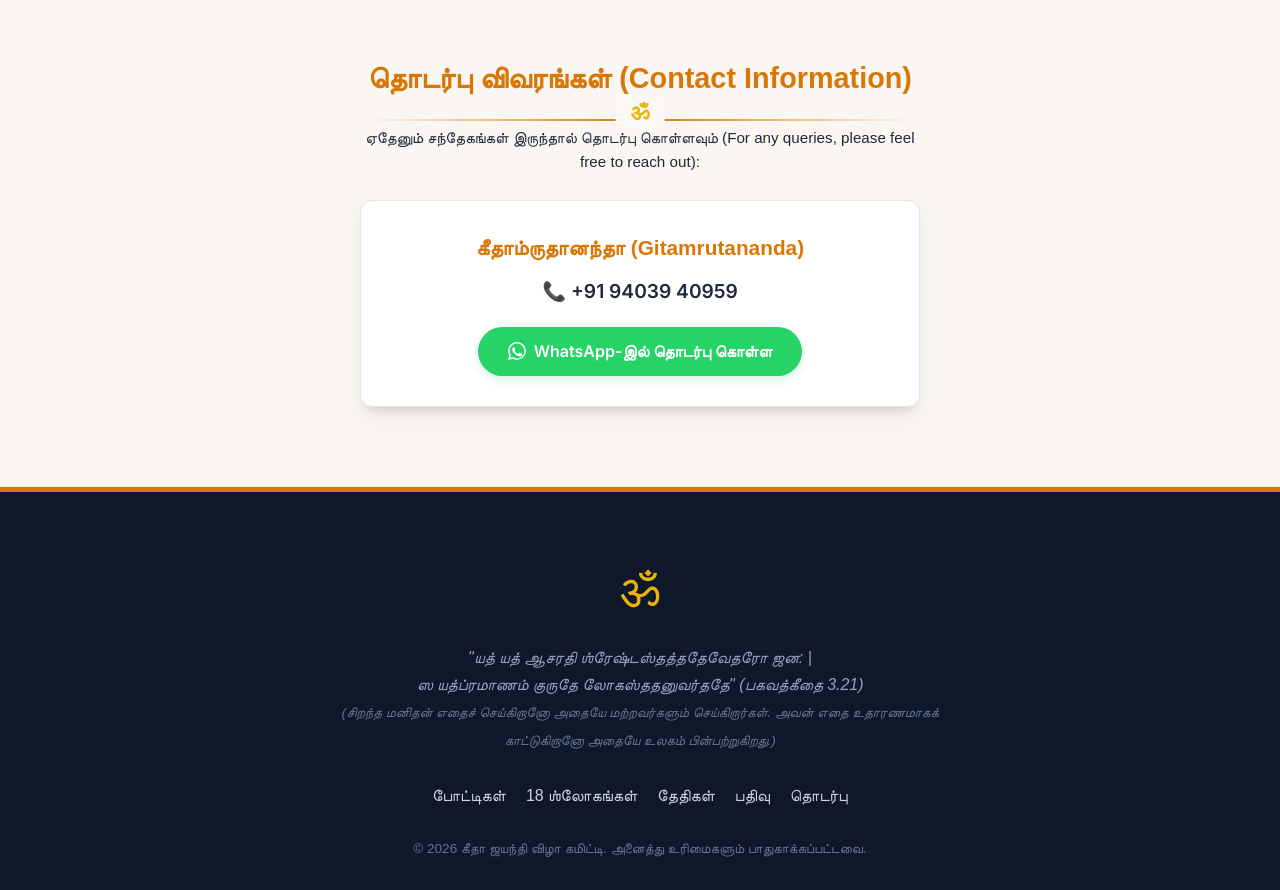
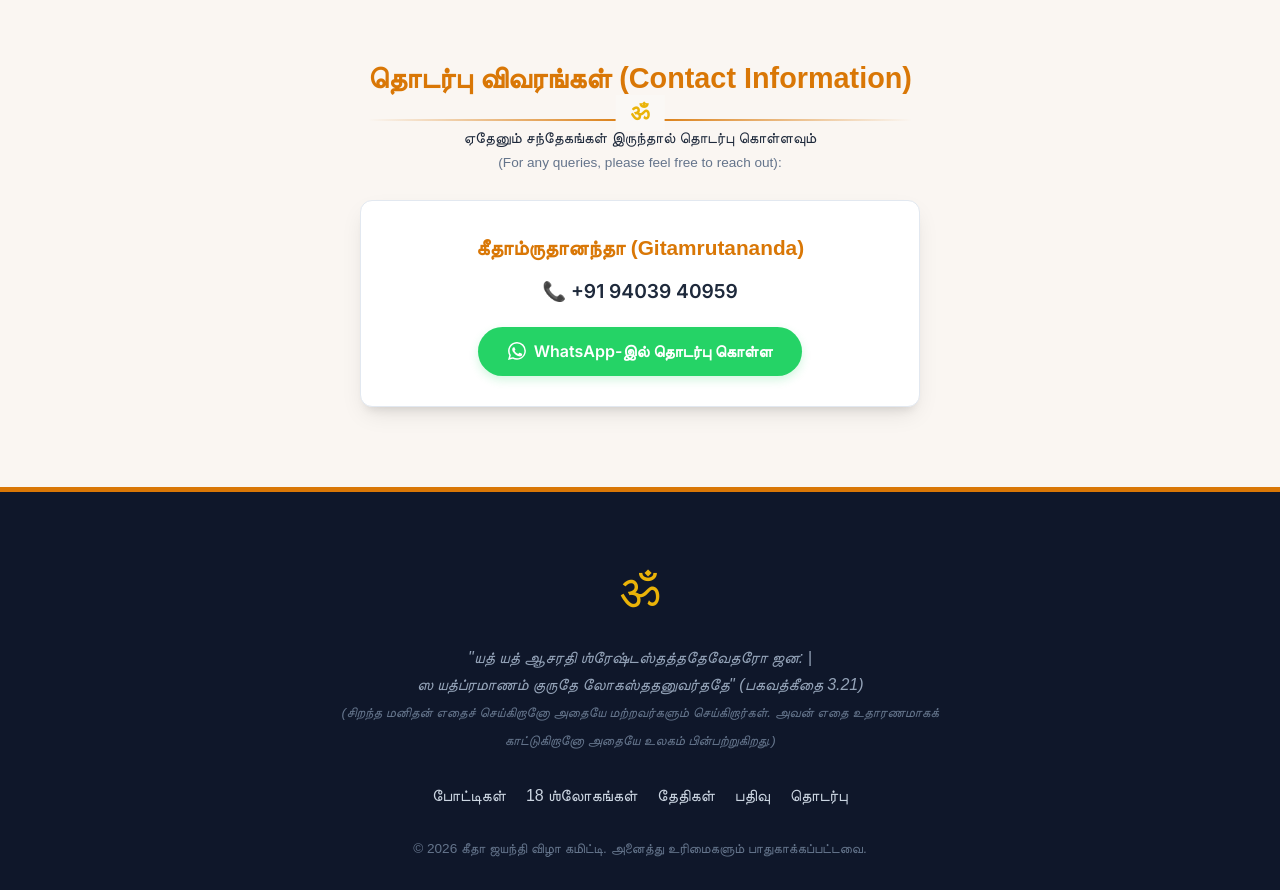
Before and after one commit to karmayogabg/gitajayanthi2026, a plain HTML site: page index.html in a window 1280 px wide. Shown: the part 5900-6790 px from the top of the page. Drawn offline with Linux system fonts and the light colour scheme; a web font is replaced by a local one.

Commit message:
Bring English contact queries description to the next line

```diff
--- a/index.html
+++ b/index.html
@@ -1347,7 +1347,7 @@
     <section class="section-padding" id="contact" style="border-top: 1px solid var(--border); background-color: rgba(217, 119, 6, 0.01);">
         <div class="container" style="text-align: center; max-width: 600px;">
             <h2 class="section-title tamil-text" style="font-size: 1.8rem; margin-bottom: 10px;">தொடர்பு விவரங்கள் (Contact Information)</h2>
-            <p class="tamil-text" style="color: var(--text-light); margin-bottom: 25px; font-size: 0.95rem;">ஏதேனும் சந்தேகங்கள் இருந்தால் தொடர்பு கொள்ளவும் (For any queries, please feel free to reach out):</p>
+            <p class="tamil-text" style="color: var(--text-light); margin-bottom: 25px; font-size: 0.95rem; line-height: 1.6;">ஏதேனும் சந்தேகங்கள் இருந்தால் தொடர்பு கொள்ளவும்<br><span style="font-size: 0.85rem; color: #64748b;">(For any queries, please feel free to reach out):</span></p>
 
             <div style="background: var(--card-bg); border: 1px solid var(--border); padding: 30px 25px; border-radius: 12px; box-shadow: var(--shadow);">
                 <div style="font-size: 1.3rem; font-weight: 700; color: var(--primary); margin-bottom: 12px;" class="tamil-text">
```
